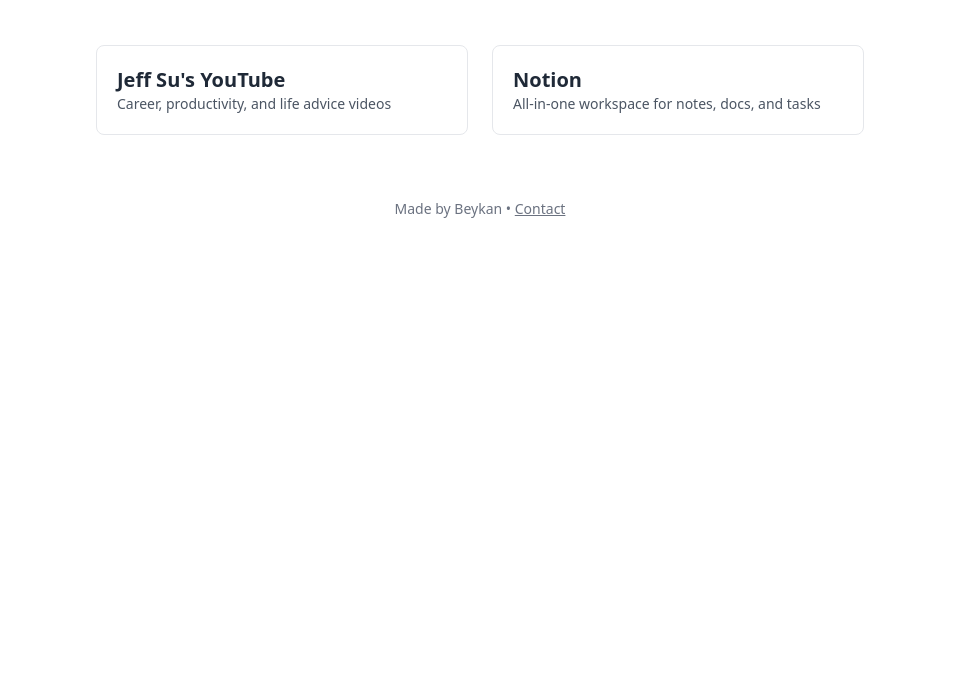
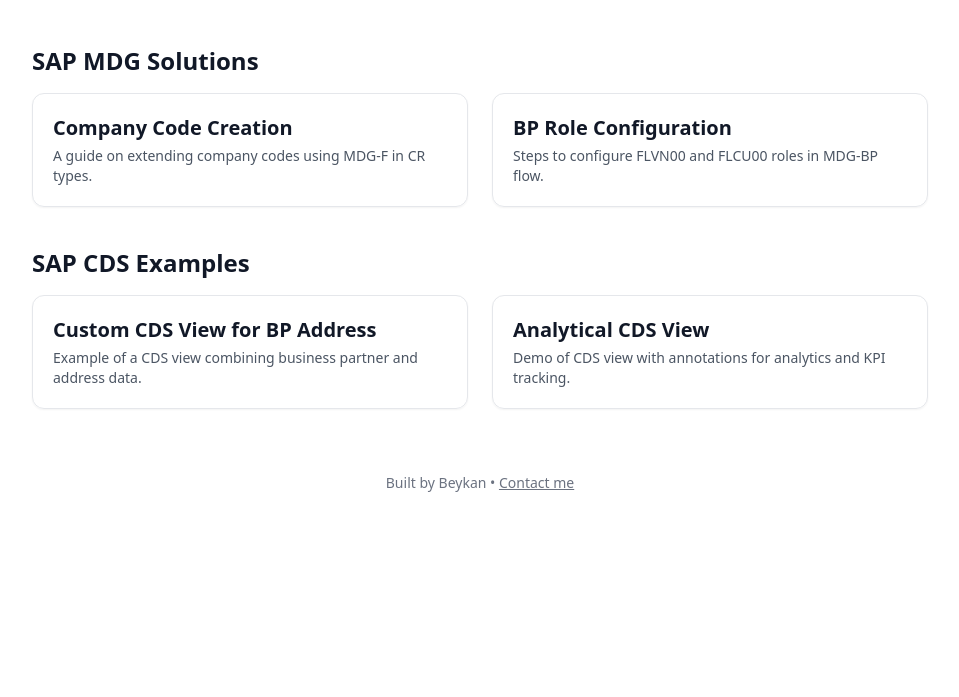
Before and after one commit to beykangozumogullari/beykan-overview, a plain HTML site: page index.html in a window 1280 px wide. Shown: the part 103-800 px from the top of the page, without its empty margins (160-1119 px from the left). Drawn offline with nearby package versions, Linux system fonts and the light colour scheme.

Commit message:
Initial card display

```diff
--- a/index.html
+++ b/index.html
@@ -6,28 +6,46 @@
   <title>Beykan Gözümoğulları | Links</title>
   <script src="https://cdn.tailwindcss.com"></script>
 </head>
-<body class="bg-white text-gray-800 font-sans p-6">
-  <div class="max-w-3xl mx-auto">
+<body class="bg-white text-gray-900 font-sans p-6">
+  <main class="max-w-4xl mx-auto">
     <header class="text-center mb-12">
       <h1 class="text-4xl font-bold">Beykan Gözümoğulları</h1>
-      <p class="text-lg text-gray-600 mt-2">Useful resources & recommendations 👇</p>
+      <p class="text-lg text-gray-600 mt-2">Useful tools, apps, and SAP MDG resources 👇</p>
     </header>
 
-    <section class="grid sm:grid-cols-2 gap-6">
-      <a href="https://www.youtube.com/c/jeffsu" class="block border border-gray-200 rounded-lg p-5 hover:bg-gray-50 transition">
-        <h2 class="text-xl font-semibold">Jeff Su's YouTube</h2>
-        <p class="text-sm text-gray-600">Career, productivity, and life advice videos</p>
-      </a>
-      <a href="https://notion.so" class="block border border-gray-200 rounded-lg p-5 hover:bg-gray-50 transition">
-        <h2 class="text-xl font-semibold">Notion</h2>
-        <p class="text-sm text-gray-600">All-in-one workspace for notes, docs, and tasks</p>
-      </a>
-      <!-- Add more cards like above -->
+    <section class="mb-10">
+      <h2 class="text-2xl font-semibold mb-4">SAP MDG Solutions</h2>
+      <div class="grid sm:grid-cols-2 gap-6">
+        <a href="#" class="block p-5 border border-gray-200 rounded-xl shadow-sm hover:bg-gray-50 transition">
+          <h3 class="text-xl font-semibold">Company Code Creation</h3>
+          <p class="text-sm text-gray-600 mt-1">A guide on extending company codes using MDG-F in CR types.</p>
+        </a>
+        <a href="#" class="block p-5 border border-gray-200 rounded-xl shadow-sm hover:bg-gray-50 transition">
+          <h3 class="text-xl font-semibold">BP Role Configuration</h3>
+          <p class="text-sm text-gray-600 mt-1">Steps to configure FLVN00 and FLCU00 roles in MDG-BP flow.</p>
+        </a>
+        <!-- Add more SAP MDG solutions here -->
+      </div>
     </section>
 
-    <footer class="text-center text-sm text-gray-500 mt-16">
-      Made by Beykan • <a href="mailto:you@example.com" class="underline">Contact</a>
+    <section class="mb-10">
+      <h2 class="text-2xl font-semibold mb-4">SAP CDS Examples</h2>
+      <div class="grid sm:grid-cols-2 gap-6">
+        <a href="#" class="block p-5 border border-gray-200 rounded-xl shadow-sm hover:bg-gray-50 transition">
+          <h3 class="text-xl font-semibold">Custom CDS View for BP Address</h3>
+          <p class="text-sm text-gray-600 mt-1">Example of a CDS view combining business partner and address data.</p>
+        </a>
+        <a href="#" class="block p-5 border border-gray-200 rounded-xl shadow-sm hover:bg-gray-50 transition">
+          <h3 class="text-xl font-semibold">Analytical CDS View</h3>
+          <p class="text-sm text-gray-600 mt-1">Demo of CDS view with annotations for analytics and KPI tracking.</p>
+        </a>
+        <!-- Add more CDS examples here -->
+      </div>
+    </section>
+
+    <footer class="mt-16 text-center text-sm text-gray-500">
+      Built by Beykan • <a href="mailto:your.email@example.com" class="underline">Contact me</a>
     </footer>
-  </div>
+  </main>
 </body>
 </html>
```
